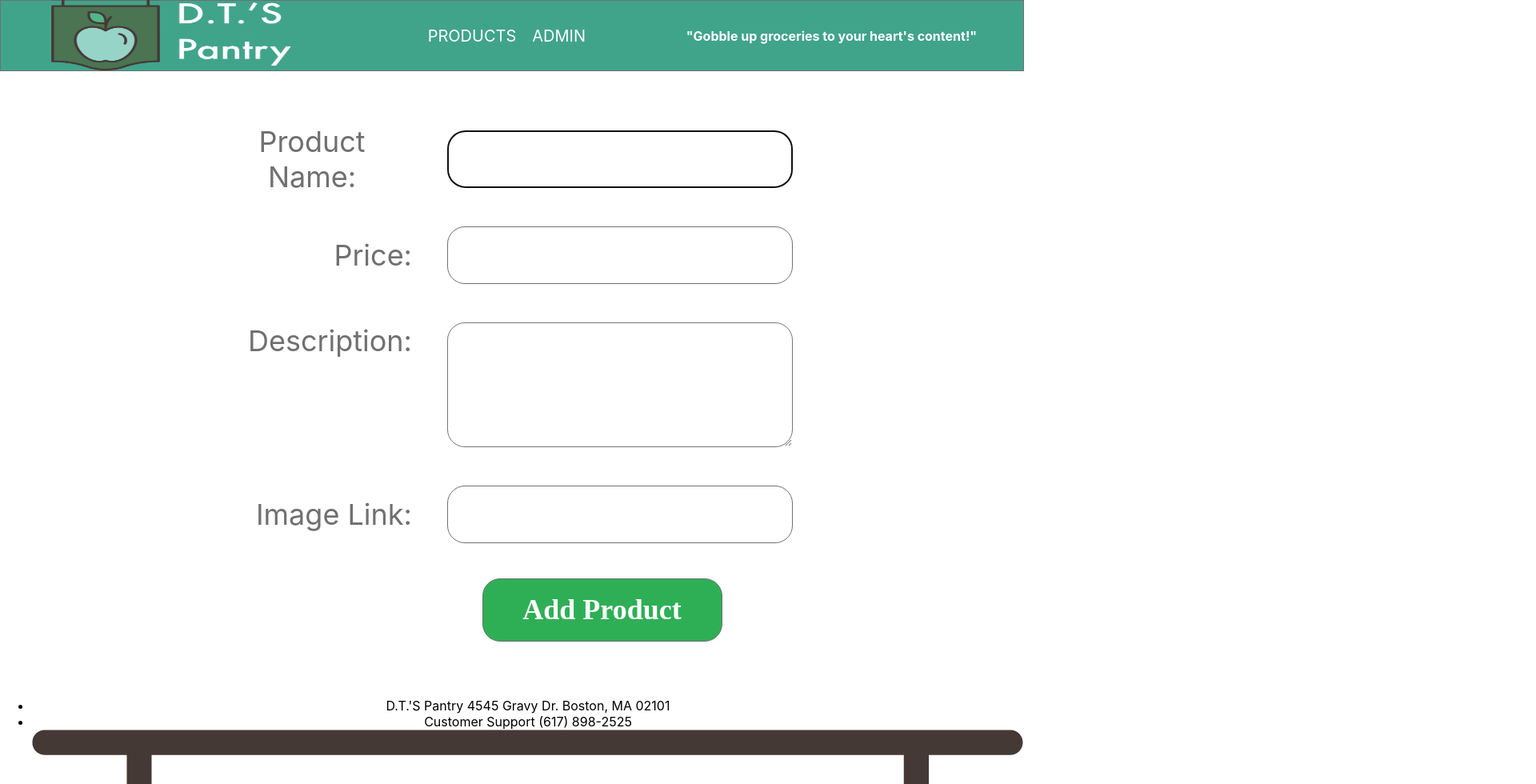
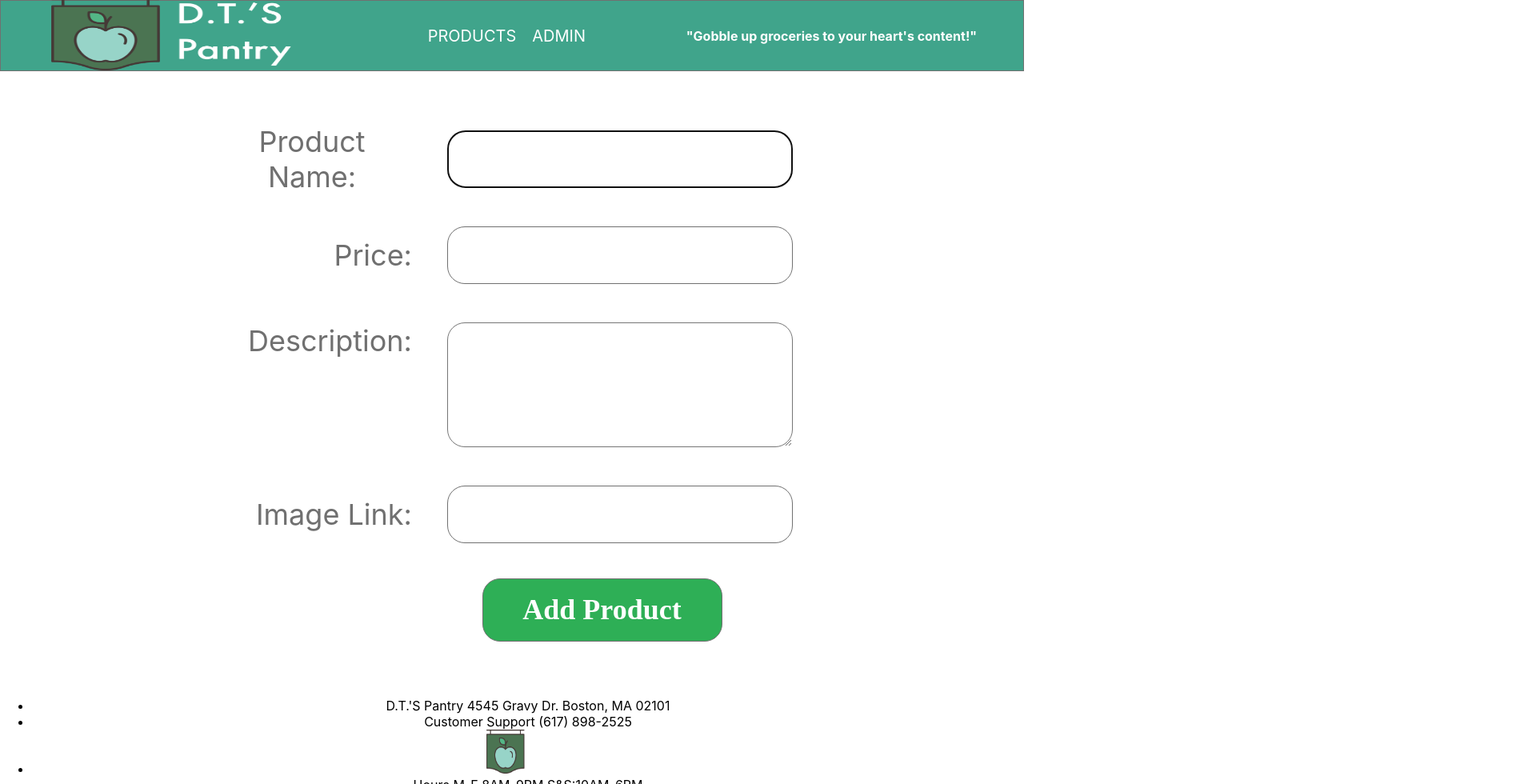
Before and after one commit to akildunne/p3-grocery-store, a React (Create React App) app in the folder client/: page /add in a window 1280 px wide. Shown: the top 980 px of the page at 80% size, 1920 px wide, since content can reach past the window. Built offline with nearby package versions, Linux system fonts and the light colour scheme.

Commit message:
Updated Footer Image Size

```diff
--- a/client/src/components/shared/Footer.jsx
+++ b/client/src/components/shared/Footer.jsx
@@ -1,12 +1,19 @@
 import React from 'react'
 import DTPantryLogo from '../assets/DTPantryLogo.png'
+import styled from "styled-components";
+
+const Logo = styled.img`
+  height: 55px;
+  width: 105px;
+`
+
 
 const Footer = () =>
     <footer>
         <ul>
             <li>D.T.'S Pantry 4545 Gravy Dr. Boston, MA 02101</li>
             <li>Customer Support (617) 898-2525</li>
-            <li><img src={DTPantryLogo} alt="DT Pantry Logo" /></li>
+            <li><Logo src={DTPantryLogo} alt="DT Pantry Logo" /></li>
             <li>Hours M-F 8AM-9PM S&S:10AM-6PM</li>
             <li>Copyright 2020</li>
         </ul>
```
